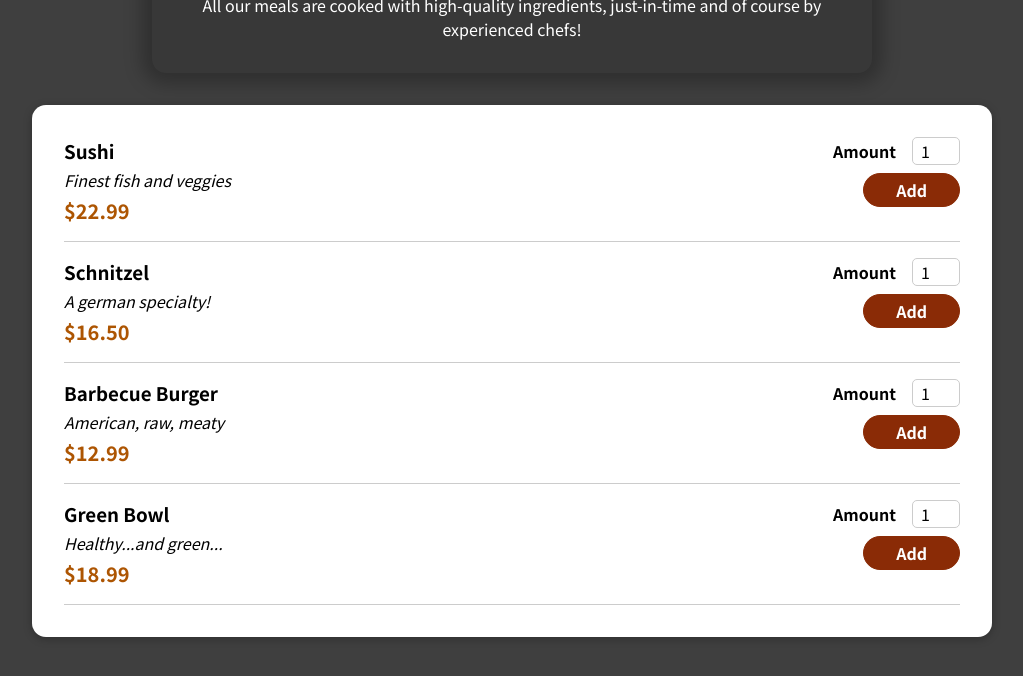
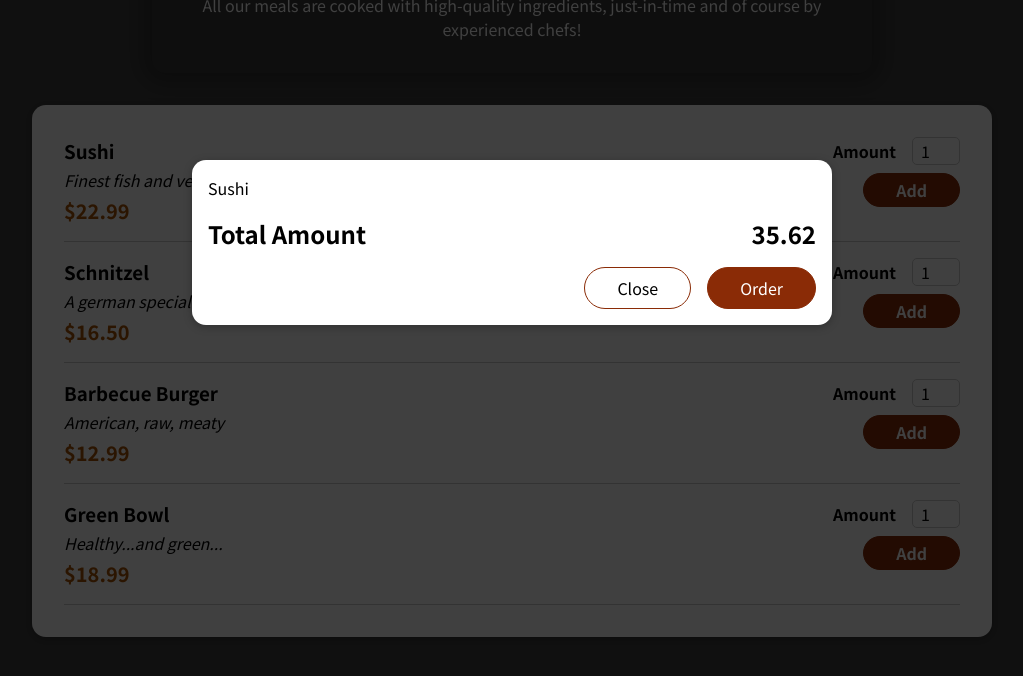
Before and after one commit to Rasyidannas/react-the-complete-guide-courses, a React (Vite) app in the folder my-code/food-order-app/: page / in a window 1280 px wide. Shown: the top 676 px of the page, without its empty margins (128-1151 px from the left). Built offline with nearby package versions, Linux system fonts and the light colour scheme.

Commit message:
11/9 - 10. Adding a Modal via react portal.mp4

```diff
--- a/my-code/food-order-app/index.html
+++ b/my-code/food-order-app/index.html
@@ -7,6 +7,7 @@
     <title>Vite + React</title>
   </head>
   <body>
+    <div id="overlays"></div>
     <div id="root"></div>
     <script type="module" src="/src/main.jsx"></script>
   </body>
--- a/my-code/food-order-app/src/App.jsx
+++ b/my-code/food-order-app/src/App.jsx
@@ -1,10 +1,12 @@
 import { Fragment } from "react";
 import Header from "./components/Layout/Header";
 import Meals from "./components/Meals/Meals";
+import Cart from "./components/Cart/Cart";
 
 function App() {
   return (
     <Fragment>
+    <Cart />
       <Header />
       <main>
         <Meals />
--- /dev/null
+++ b/my-code/food-order-app/src/components/Cart/Cart.jsx
@@ -0,0 +1,28 @@
+import Modal from "../UI/Modal";
+import classes from "./Cart.module.css";
+
+const Cart = (props) => {
+  const cartItems = (
+    <ul className={classes["cart-items"]}>
+      {[{ id: "c1", name: "Sushi", amount: 2, price: 12.99 }].map((item) => (
+        <li>{item.name}</li>
+      ))}
+    </ul>
+  );
+
+  return (
+    <Modal>
+      {cartItems}
+      <div className={classes.total}>
+        <span>Total Amount</span>
+        <span>35.62</span>
+      </div>
+      <div className={classes.actions}>
+        <button className={classes["button-alt"]}>Close</button>
+        <button className={classes.button}>Order</button>
+      </div>
+    </Modal>
+  );
+};
+
+export default Cart;
--- /dev/null
+++ b/my-code/food-order-app/src/components/Cart/Cart.module.css
@@ -0,0 +1,44 @@
+.cart-items {
+  list-style: none;
+  margin: 0;
+  padding: 0;
+}
+
+.total {
+  display: flex;
+  justify-content: space-between;
+  align-items: center;
+  font-weight: bold;
+  font-size: 1.5rem;
+  margin: 1rem 0;
+}
+
+.actions {
+  text-align: right;
+}
+
+.actions button {
+  font: inherit;
+  cursor: pointer;
+  background-color: transparent;
+  border: 1px solid #8a2b06;
+  padding: 0.5rem 2rem;
+  border-radius: 25px;
+  margin-left: 1rem;
+}
+
+.actions button:hover,
+.actions button:active {
+  background-color: #5a1a01;
+  border-color: #5a1a01;
+  color: white;
+}
+
+.actions .button--alt {
+  color: #8a2b06;
+}
+
+.actions .button {
+  background-color: #8a2b06;
+  color: white;
+}
--- /dev/null
+++ b/my-code/food-order-app/src/components/UI/Modal.jsx
@@ -0,0 +1,25 @@
+import { Fragment } from "react";
+import ReactDOM from "react-dom";
+import classes from "./Modal.module.css";
+
+const Backdrop = (props) => {
+    return <div className={classes.backdrop}></div>
+};
+
+const ModalOverlay = (props) => {
+    return <div className={classes.modal}>
+        <div className={classes.content}>{props.children}</div>
+    </div>
+};
+
+const portalElement = document.getElementById('overlays')
+
+const Modal = (props) => {
+  return <Fragment>
+    {/* this is protal for put element free like we want */}
+    {ReactDOM.createPortal(<Backdrop />, portalElement)}
+    {ReactDOM.createPortal(<ModalOverlay>{props.children}</ModalOverlay>, portalElement)}
+  </Fragment>;
+};
+
+export default Modal;
--- /dev/null
+++ b/my-code/food-order-app/src/components/UI/Modal.module.css
@@ -0,0 +1,40 @@
+.backdrop {
+  position: fixed;
+  top: 0;
+  left: 0;
+  width: 100%;
+  height: 100vh;
+  z-index: 20;
+  background-color: rgba(0, 0, 0, 0.75);
+}
+
+.modal {
+  position: fixed;
+  top: 20vh;
+  left: 5%;
+  width: 90%;
+  background-color: white;
+  padding: 1rem;
+  border-radius: 14px;
+  box-shadow: 0 2px 8px rgba(0, 0, 0, 0.25);
+  z-index: 30;
+  animation: slide-down 300ms ease-out forwards;
+}
+
+@media (min-width: 768px) {
+  .modal {
+    width: 40rem;
+    left: calc(50% - 20rem);
+  }
+}
+
+@keyframes slide-down {
+  from {
+    opacity: 0;
+    transform: translateY(-3rem);
+  }
+  to {
+    opacity: 1;
+    transform: translateY(0);
+  }
+}
```
